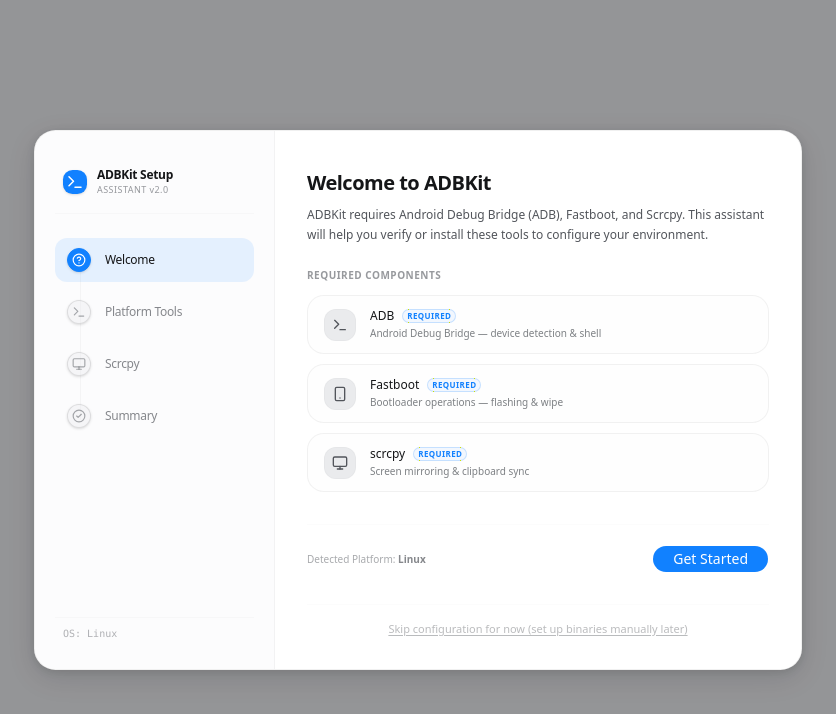
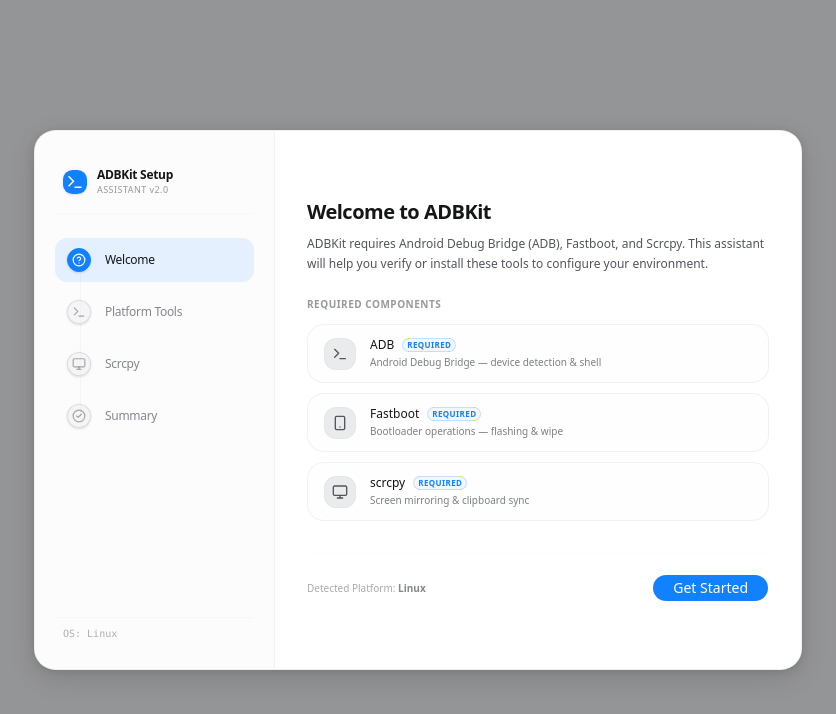
Before and after one commit to Drenzzz/ADBKit, a React (Vite) app in the folder frontend/: page /#/ in a window 1280 px wide. Shown: the top 714 px of the page, without its empty margins (222-1058 px from the left). Built offline with nearby package versions, Linux system fonts and the light colour scheme.

Commit message:
fix(setup): remove skip option — require all binaries before app entry

```diff
--- a/frontend/src/components/layout/AppShell.tsx
+++ b/frontend/src/components/layout/AppShell.tsx
@@ -60,7 +60,7 @@ export function AppShell() {
     return (
       <div className="flex h-screen flex-col overflow-hidden bg-background text-foreground">
         <main className="flex-1 overflow-y-auto pb-16">
-          <SetupWizard onSkipToApp={() => setSetupComplete(true)} />
+          <SetupWizard onComplete={() => setSetupComplete(true)} />
         </main>
         <BottomDock />
         <CommandPalette />
--- a/frontend/src/components/setup/SetupWizard.tsx
+++ b/frontend/src/components/setup/SetupWizard.tsx
@@ -78,7 +78,7 @@ function SidebarStepper({ current }: { current: SetupWizardStep }) {
   )
 }
 
-function StepContent({ step }: { step: SetupWizardStep }) {
+function StepContent({ step, onComplete }: { step: SetupWizardStep; onComplete?: () => void }) {
   switch (step) {
     case 'welcome':
       return <WelcomeStep />
@@ -87,15 +87,11 @@ function StepContent({ step }: { step: SetupWizardStep }) {
     case 'scrcpy':
       return <ScrcpyStep />
     case 'summary':
-      return <SummaryStep />
+      return <SummaryStep onComplete={onComplete} />
   }
 }
 
-interface SetupWizardProps {
-  onSkipToApp?: () => void
-}
-
-export function SetupWizard({ onSkipToApp }: SetupWizardProps) {
+export function SetupWizard({ onComplete }: { onComplete?: () => void }) {
   const currentStep = useSetupWizardStore((s) => s.currentStep)
 
   return (
@@ -111,22 +107,10 @@ export function SetupWizard({ onSkipToApp }: SetupWizardProps) {
         </div>
 
         {/* Right Workspace */}
-        <div className="flex-1 p-8 flex flex-col justify-between overflow-y-auto bg-card relative">
+        <div className="flex-1 p-8 flex flex-col justify-center overflow-y-auto bg-card">
           <div className="flex-1 flex flex-col justify-center max-w-xl mx-auto w-full">
-            <StepContent step={currentStep} />
+            <StepContent step={currentStep} onComplete={onComplete} />
           </div>
-
-          {onSkipToApp && currentStep !== 'summary' && (
-            <div className="mt-6 flex justify-center border-t border-border/10 pt-4">
-              <button
-                type="button"
-                onClick={onSkipToApp}
-                className="text-[11px] text-muted-foreground/40 hover:text-muted-foreground/70 transition-colors underline underline-offset-2"
-              >
-                Skip configuration for now (set up binaries manually later)
-              </button>
-            </div>
-          )}
         </div>
       </div>
     </div>
--- a/frontend/src/components/setup/SummaryStep.tsx
+++ b/frontend/src/components/setup/SummaryStep.tsx
@@ -19,7 +19,7 @@ function BinarySummaryRow({ label, info }: { label: string; info?: BinaryInfo })
   )
 }
 
-export function SummaryStep() {
+export function SummaryStep({ onComplete }: { onComplete?: () => void }) {
   const { setupState, prevStep, setSetupState, setError } = useSetupWizardStore()
   const [submitting, setSubmitting] = useState(false)
   const [done, setDone] = useState(false)
@@ -54,7 +54,7 @@ export function SummaryStep() {
         </div>
 
         <div className="border-t border-border/10 pt-5 mt-2 flex justify-end">
-          <Button onClick={() => window.location.reload()} size="sm" className="px-5">
+          <Button onClick={onComplete} size="sm" className="px-5">
             Launch ADBKit
           </Button>
         </div>
```
